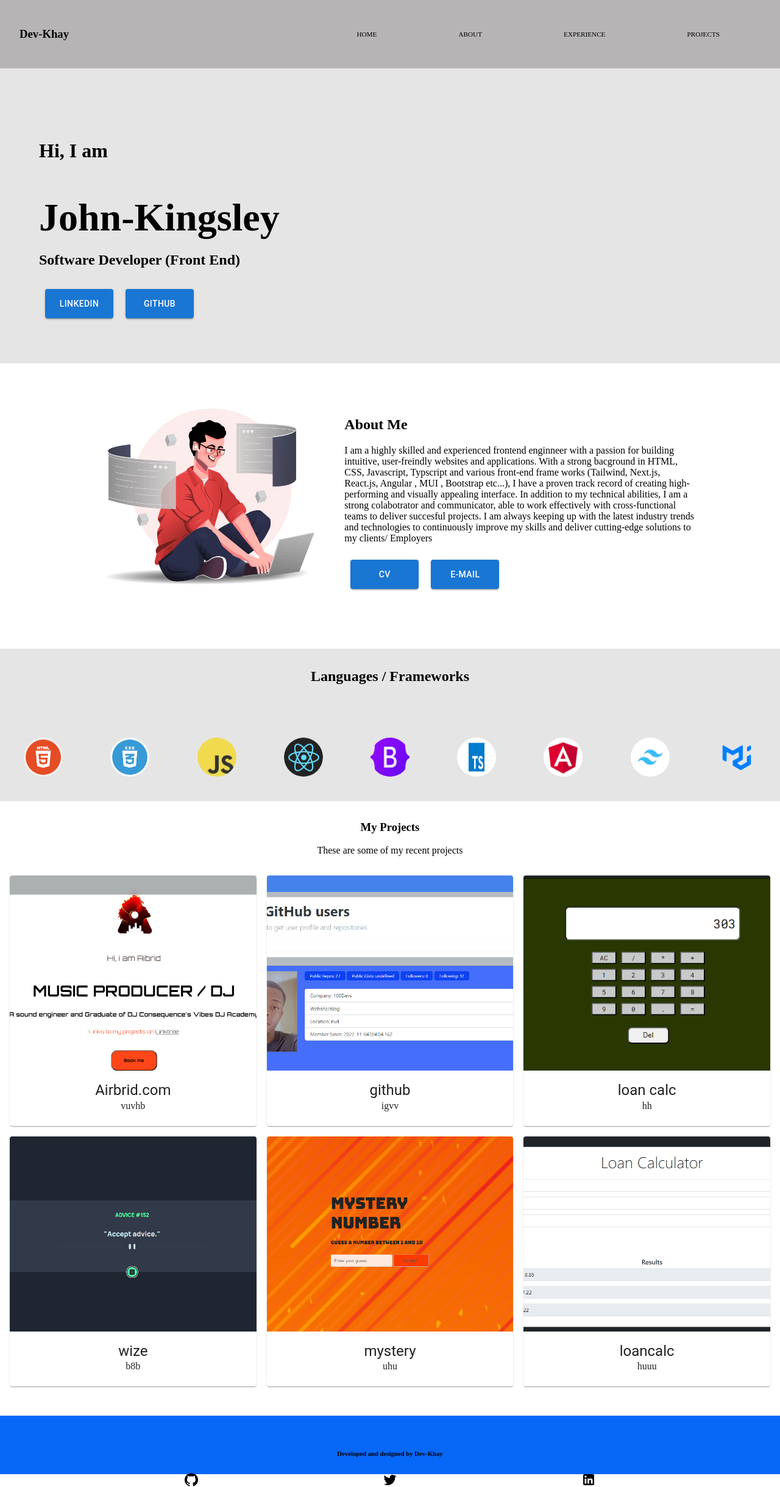
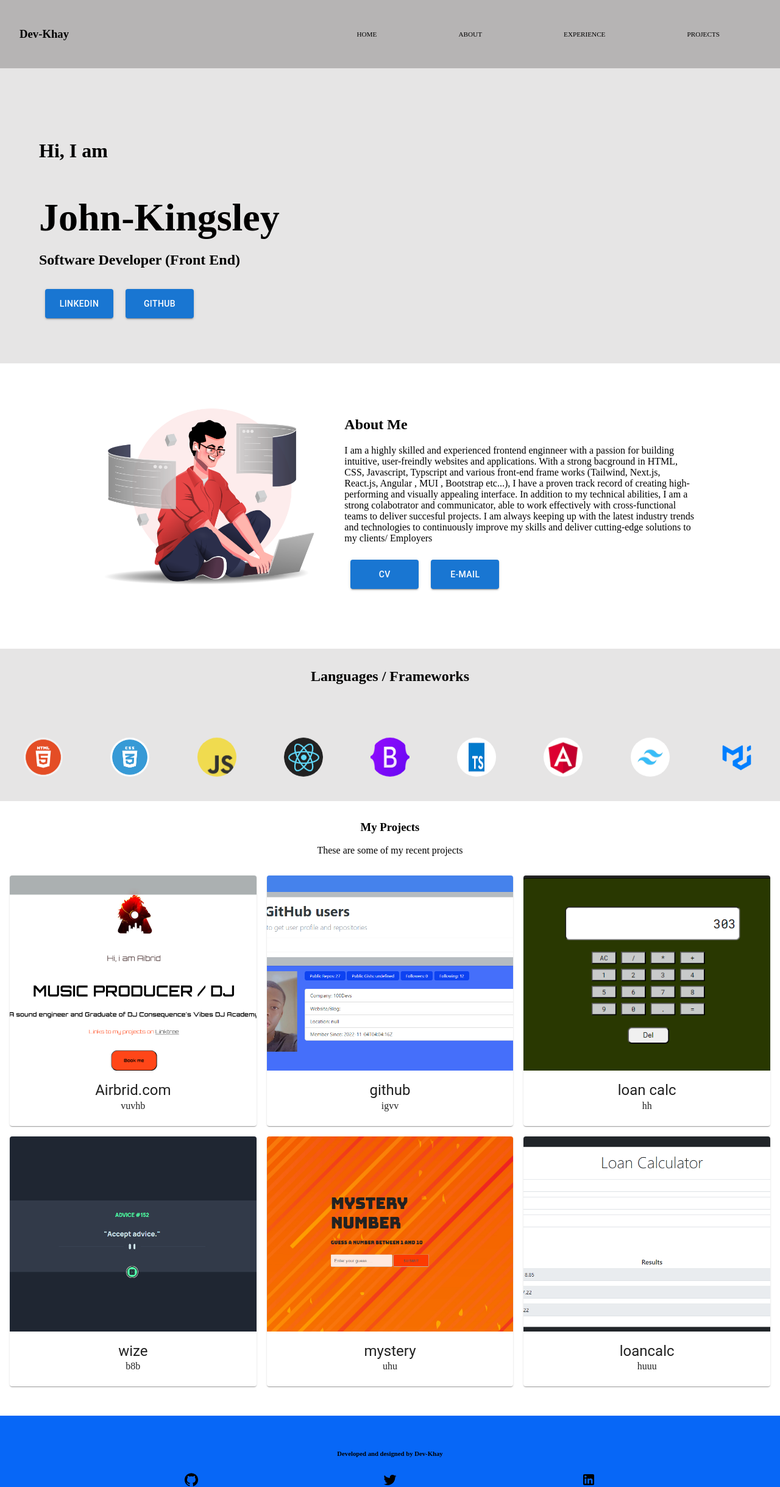
Before and after one commit to thatkhay/Dev-Khay, a React (Create React App) app in the folder portfolio/: page / in a window 1280 px wide. Shown: the whole page at 61% size. Built offline with nearby package versions, Linux system fonts and the light colour scheme.

Commit message:
css padding

```diff
--- a/portfolio/src/App.css
+++ b/portfolio/src/App.css
@@ -140,7 +140,6 @@ padding-top: 2rem;
 
 footer{
   margin-top: 2rem;
-  height: 4rem;
   background-color: rgb(7, 103, 247);
  padding-top: 2rem;
 }
--- a/portfolio/src/component/Footer.jsx
+++ b/portfolio/src/component/Footer.jsx
@@ -12,7 +12,6 @@ function Footer() {
            <TwitterIcon />
            <LinkedInIcon />
             </div>
-
         </footer>
     </div>
   )
```
